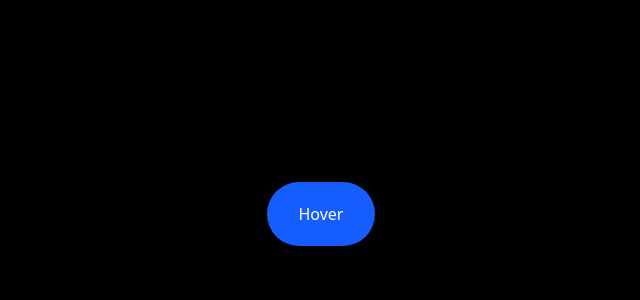
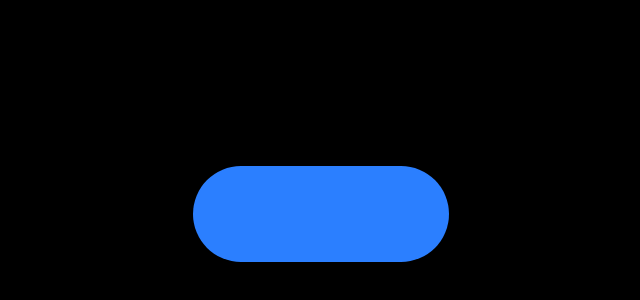
Before and after one commit to Jatin4224/WEBD26, a React (Vite) app in the folder Motion/: page / in a window 1280 px wide. Shown: the part 186-486 px from the top of the page, without its empty margins (319-959 px from the left). Built offline with nearby package versions, Linux system fonts and the light colour scheme.

Commit message:
feat: useMotionValue hook - used to create  own custom motion values

```diff
--- a/Motion/src/App.tsx
+++ b/Motion/src/App.tsx
@@ -1,25 +1,16 @@
-import { motion } from "motion/react";
+import { motion, useMotionValue } from "motion/react";
 
 const App = () => {
+  const scale = useMotionValue(2);
+
   return (
     <div className="flex items-center justify-center min-h-screen text-white ">
-      <motion.button
-        className="h-16 rounded-full px-8 bg-blue-600"
-        whileHover={{
-          scale: 2,
+      <motion.div
+        className="rounded-full w-32 h-12 bg-blue-500"
+        style={{
+          scale,
         }}
-        whileFocus={{
-          scale: 2.2,
-        }}
-        whileTap={{
-          scale: 7,
-        }}
-        //onTap
-        //onTapStart
-        //onTapCancel={asyncFunction}
-      >
-        Hover
-      </motion.button>
+      ></motion.div>
     </div>
   );
 };
```
Also changed, not shown: 1 other file (tests, documents, lock files or other folders).
